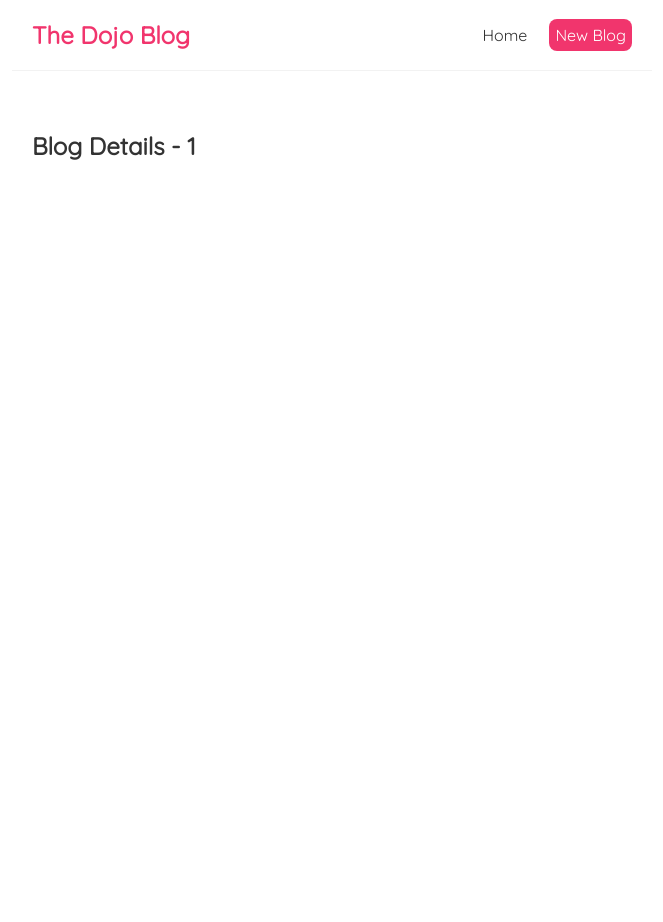
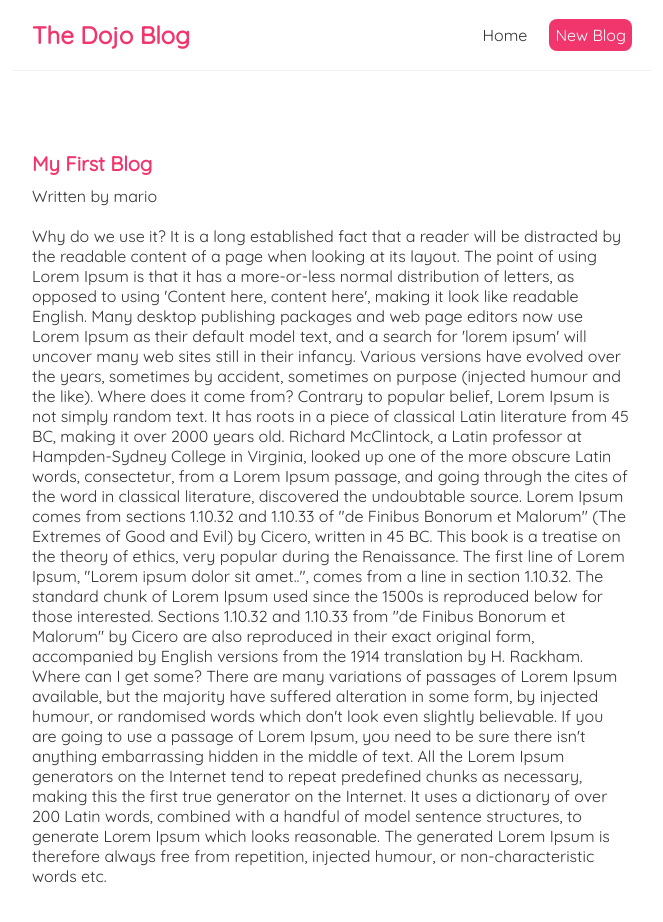
Before and after one commit to JonathanABarnett/NetNinjaDojoBlog, a React (Create React App) app: page /blogs/1 in a window 1280 px wide. Shown: the top 922 px of the page, without its empty margins (308-971 px from the left). Before the commit the page ends 800 px from the top, so only its background shows below. Built offline with nearby package versions, Linux system fonts and the light colour scheme; data requests are answered from the project's data file.

Commit message:
Lesson 26 - Reusing Custom Hooks

```diff
--- a/src/BlogDetails.js
+++ b/src/BlogDetails.js
@@ -1,11 +1,23 @@
 import { useParams } from "react-router-dom";
+import useFetch from "./useFetch";
 
 const BlogDetails = () => {
   const { id } = useParams();
+  const { data: blog, error, isPending } = useFetch(
+    "http://localhost:8000/blogs/" + id
+  );
 
   return (
     <div className="blog-details">
-      <h2>Blog Details - {id} </h2>
+      {isPending && <div>Loading...</div>}
+      {error && <div>{error}</div>}
+      {blog && (
+        <article>
+          <h2>{blog.title}</h2>
+          <p>Written by {blog.author}</p>
+          <div>{blog.body}</div>
+        </article>
+      )}
     </div>
   );
 };
--- a/src/index.css
+++ b/src/index.css
@@ -61,3 +61,23 @@
 .blog-preview a {
   text-decoration: none;
 }
+
+/* blog details page */
+.blog-details h2 {
+  font-size: 20px;
+  color: #f1356d;
+  margin-bottom: 10px;
+}
+
+.blog-details div {
+  margin: 20px 0;
+}
+
+.blog-details button {
+  background: #f1356d;
+  color: #fff;
+  border: 0;
+  padding: 8px;
+  border-radius: 8px;
+  cursor: pointer;
+}
```
Also changed, not shown: 1 other file (tests, documents, lock files or other folders).
